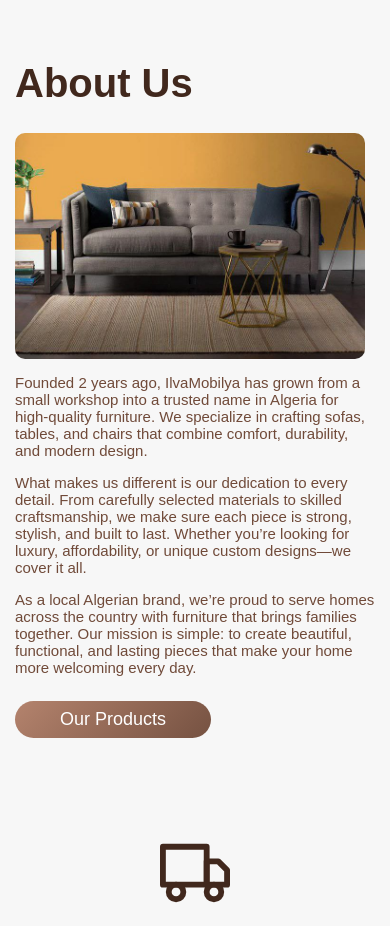
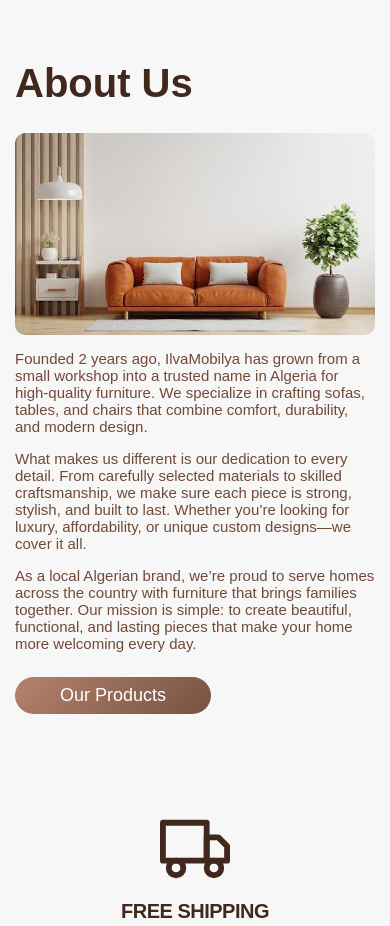
Before and after one commit to AdamKhelladi/ilvamobilya-store, a React (Create React App) app: page / in a window 390 px wide. Shown: the part 900-1826 px from the top of the page. Built offline with nearby package versions, Linux system fonts and the light colour scheme.

Commit message:
Add Picture to About component

```diff
--- a/src/components/About/About.css
+++ b/src/components/About/About.css
@@ -90,7 +90,8 @@
   }
   .about-img-phone {
     display: block;
-    width: 350px;
+    width: 100%;
+    min-width: 300px;
     border-radius: 10px;
   }
 }
--- a/src/components/About/About.jsx
+++ b/src/components/About/About.jsx
@@ -1,6 +1,6 @@
 import "./About.css";
 import Image from "../../assets/about/about-img.jpg";
-import Image2 from "../../assets/about/about-img-phone-2.jpg";
+import Image2 from "../../assets/about/about-img-phone-3.jpg";
 
 export default function About() {
   return (
```
Also changed, not shown: src/assets/about/about-img-phone-3.jpg (added).
